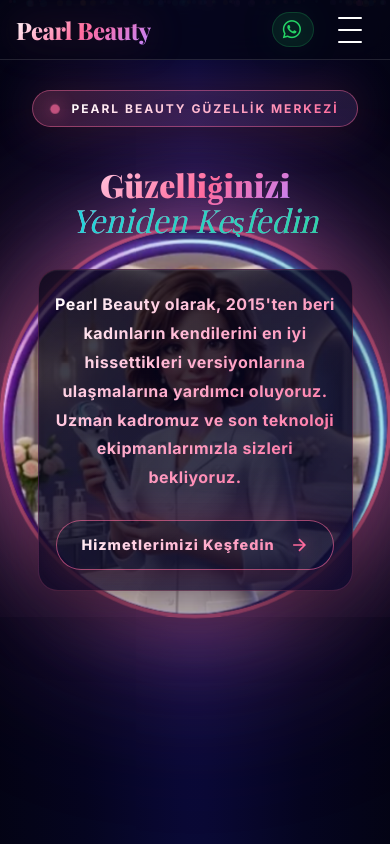
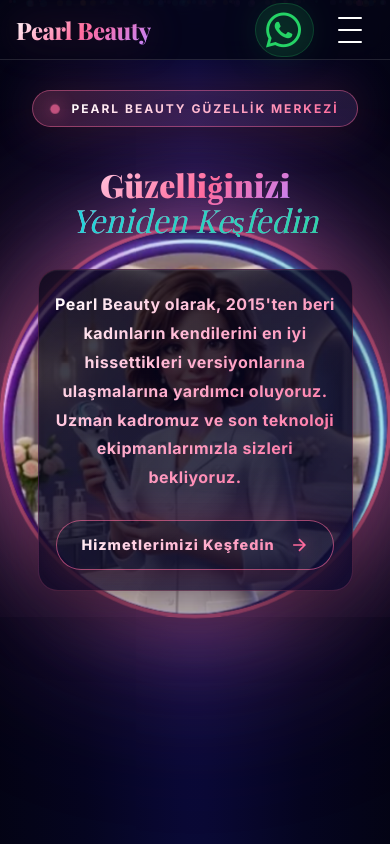
Before and after one commit to tercihtlcom-hue/pearl-beauty-nextjs, a Next.js app: page / in a window 390 px wide. Shown: the top 844 px of the page. Built offline with nearby package versions, Linux system fonts and the light colour scheme; a web font is replaced by a local one.

Commit message:
Update globals.css

```diff
--- a/app/globals.css
+++ b/app/globals.css
@@ -1678,7 +1678,7 @@
   /* WhatsApp linkini mobil stille */
   .nav-wp-link {
     padding: 6px 12px;
-    font-size: 1rem;
+    font-size: 2.5rem;
     gap: 6px;
     white-space: nowrap;
     background: rgba(37, 211, 102, 0.1);
@@ -1686,7 +1686,7 @@
   }
 
   .nav-wp-icon {
-    font-size: 1.3rem;
+    font-size: 2.5rem;
   }
 
   /* Hamburger butonu en sağda */
```
